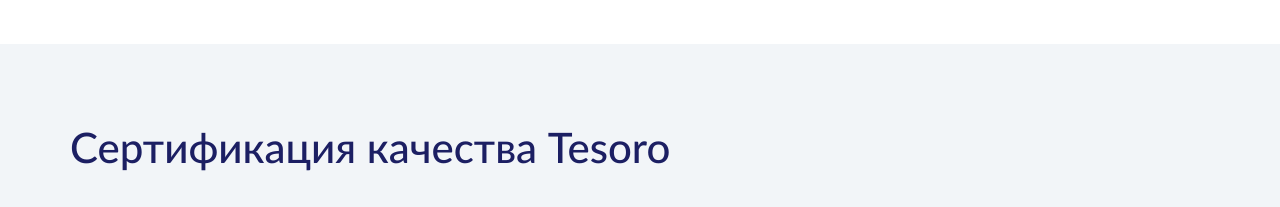
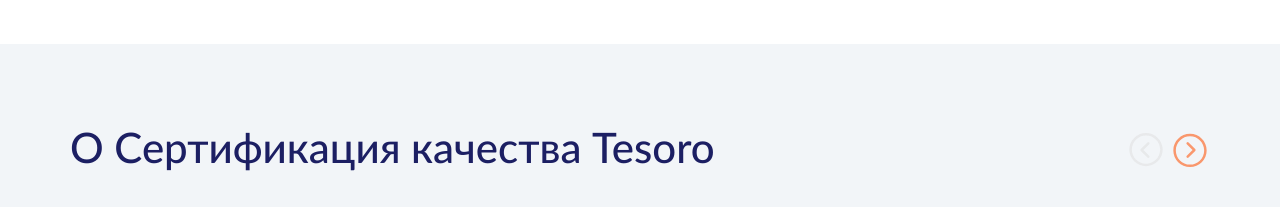
Before and after one commit to ilyawebdevelop/tesoro, a website with bundled scripts: page src/brand.html in a window 1280 px wide. Shown: the part 3360-3567 px from the top of the page. Built offline with nearby package versions, Linux system fonts and the light colour scheme; files whose address does not match are found by name.

Commit message:
7 pravok

```diff
--- a/gulp/version.json
+++ b/gulp/version.json
@@ -1,3 +1,3 @@
 {
-    "main": "20230718063119"
+    "main": "20230718065109"
 }
--- a/src/html/brand/cert.html
+++ b/src/html/brand/cert.html
@@ -1,9 +1,23 @@
 <!-- cert -->
 <section class="cert" id="cert">
     <div class="container">
-        <h2 class="page-title title-dark">
-            Сертификация качества Tesoro
-        </h2>
+
+        <div class="d-flex justify-content-between align-items-end title-wrapper">
+            <h2 class="section-title mb-0">О Сертификация качества Tesoro</h2>
+            <div class="nav-wrapper d-flex gap-1">
+                <button class="nav-arrow nav-arrow-left swiper-button-disabled" disabled="">
+                    <svg>
+                        <use xlink:href="img/icons/icons.svg#arrow-left"></use>
+                    </svg>
+                </button>
+                <button class="nav-arrow nav-arrow-right">
+                    <svg>
+                        <use xlink:href="img/icons/icons.svg#arrow-right"></use>
+                    </svg>
+                </button>
+            </div>
+        </div>
+
         <div class="swiper cert-slider">
             <div class="swiper-wrapper">
 
@@ -14,15 +28,18 @@
 
                 <a data-fslightbox="gallery" class="swiper-slide cert-slide" href="@img/cert/cert-2.jpeg">
                     <img src="@img/cert/cert-2.jpeg" alt="cert">
-                    <span class="cert-slide__title">Сырье полиамид сертифицировано по стандарту STANDARD 100 от OEKO-TEX®</span>
+                    <span class="cert-slide__title">Сырье полиамид сертифицировано по стандарту STANDARD 100 от
+                        OEKO-TEX®</span>
                 </a><!-- /cert-slide -->
                 <a data-fslightbox="gallery" class="swiper-slide cert-slide" href="@img/cert/cert-3.jpeg">
                     <img src="@img/cert/cert-3.jpeg" alt="cert">
-                    <span class="cert-slide__title">Сырье хлопок сертифицировано по стандарту STANDARD 100 от OEKO-TEX®</span>
+                    <span class="cert-slide__title">Сырье хлопок сертифицировано по стандарту STANDARD 100 от
+                        OEKO-TEX®</span>
                 </a><!-- /cert-slide -->
                 <a data-fslightbox="gallery" class="swiper-slide cert-slide" href="@img/cert/cert-4.jpeg">
                     <img src="@img/cert/cert-4.jpeg" alt="cert">
-                    <span class="cert-slide__title">Сырье эластан сертифицировано по стандарту STANDARD 100 от OEKO-TEX®</span>
+                    <span class="cert-slide__title">Сырье эластан сертифицировано по стандарту STANDARD 100 от
+                        OEKO-TEX®</span>
                 </a><!-- /cert-slide -->
                 <a data-fslightbox="gallery" class="swiper-slide cert-slide" href="@img/cert/cert-1.jpeg">
                     <img src="@img/cert/cert-1.jpeg" alt="cert">
--- a/src/scss/components/cert.scss
+++ b/src/scss/components/cert.scss
@@ -4,6 +4,12 @@
     padding-top: 80px;
     @media(max-width: 991px){
         padding-top: 60px;
+    }
+    .title-wrapper {
+        margin-bottom: 40px;
+        @media(max-width: 991px){
+            margin-bottom: 24px;
+        }
     }
     &-slider {
         @media(max-width: 767px){
--- a/src/scss/components/steps.scss
+++ b/src/scss/components/steps.scss
@@ -107,6 +107,9 @@
     }
     .title-wrapper {
         margin-bottom: 40px;
+        @media(max-width: 991px){
+            margin-bottom: 24px;
+        }
     }
     h2 {
         max-width: 800px;
```
Also changed, not shown: dist/brand.html, dist/css/style.css, dist/css/style.min.css.
